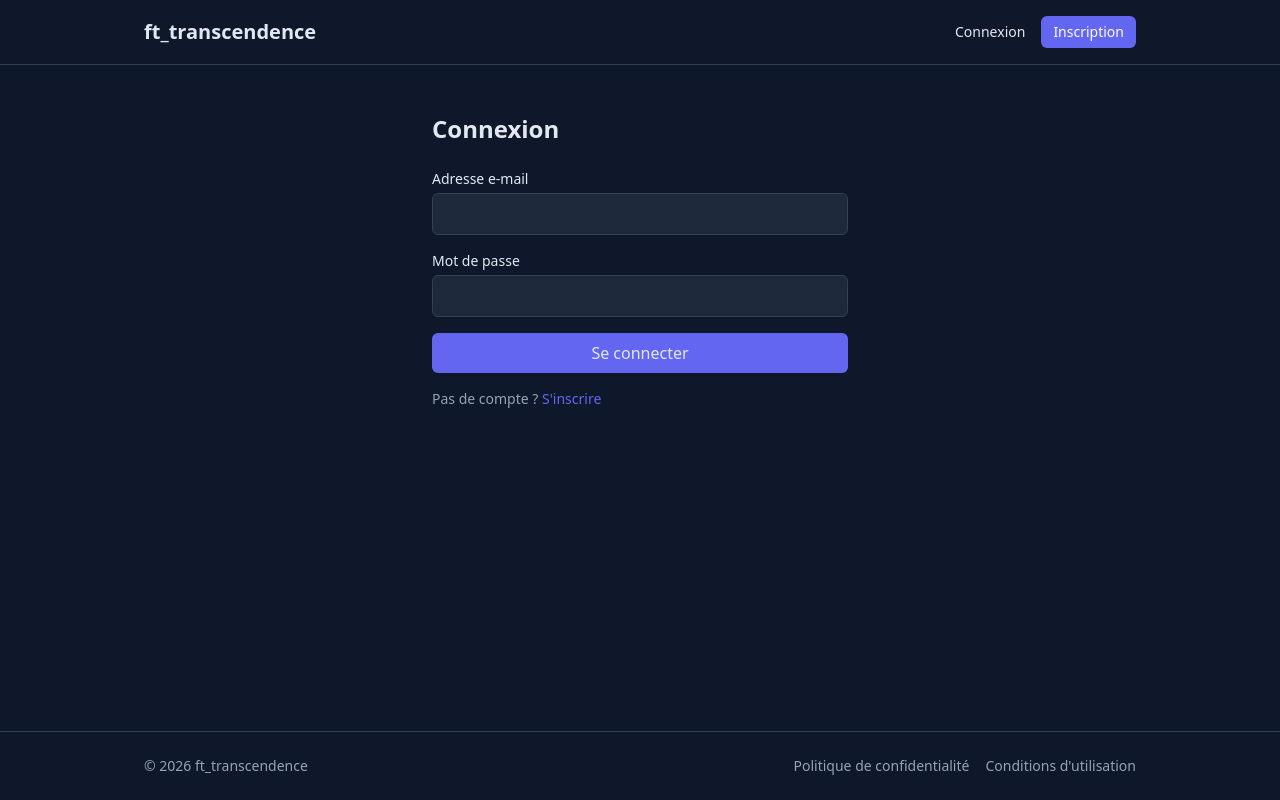
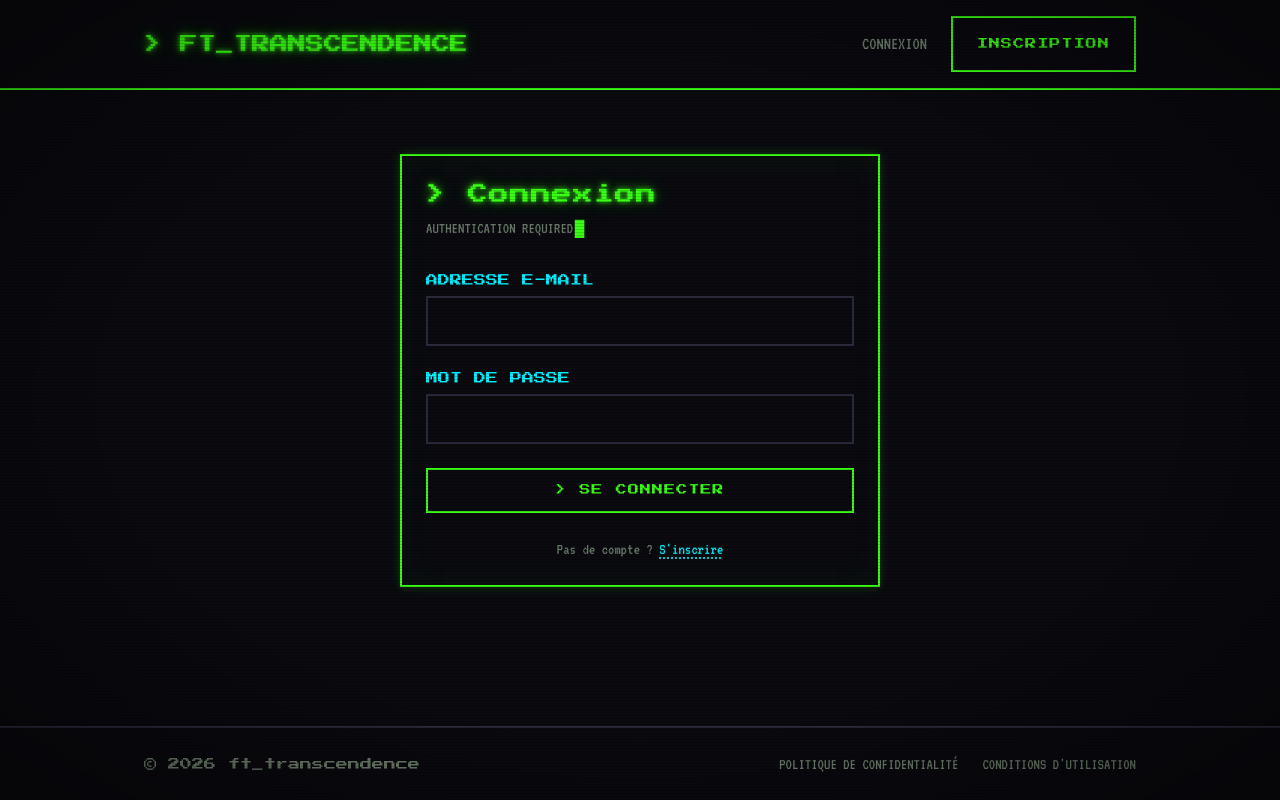
Before and after one commit to 42-Cursus-treig/ft-transcendence, a React (Vite) app in the folder frontend/: page /login in a window 1280 px wide. Built offline with nearby package versions, Linux system fonts and the light colour scheme; no server answers.

Commit message:
feat: retro arcade CRT design with neon glow and scanlines

```diff
--- a/frontend/src/App.tsx
+++ b/frontend/src/App.tsx
@@ -12,7 +12,16 @@ import { useTranslation } from 'react-i18next';
 
 function NotFound() {
   const { t } = useTranslation();
-  return <div className="p-12 text-center text-muted">{t('common.notFound')}</div>;
+  return (
+    <div className="max-w-2xl mx-auto px-4 py-24 text-center">
+      <p className="font-display text-5xl md:text-7xl neon text-danger mb-6">
+        404
+      </p>
+      <p className="font-body text-2xl text-muted">
+        &gt; {t('common.notFound')}<span className="cursor-blink"></span>
+      </p>
+    </div>
+  );
 }
 
 export function App() {
--- a/frontend/src/components/Layout.tsx
+++ b/frontend/src/components/Layout.tsx
@@ -8,40 +8,49 @@ export function Layout() {
 
   return (
     <div className="min-h-screen flex flex-col">
-      <header className="border-b border-border">
-        <nav className="max-w-5xl mx-auto px-4 py-4 flex items-center justify-between">
-          <Link to="/" className="text-xl font-bold">ft_transcendence</Link>
-          <div className="flex items-center gap-4 text-sm">
+      <header className="border-b-2 border-accent">
+        <div className="max-w-5xl mx-auto px-4 py-4 flex items-center justify-between">
+          <Link to="/" className="font-display text-lg neon text-accent hover:text-accent-cyan transition-colors">
+            &gt; FT_TRANSCENDENCE
+          </Link>
+          <nav className="flex items-center gap-6 font-body text-lg">
             {user ? (
               <>
-                <Link to="/profile" className="hover:text-accent">{user.username}</Link>
-                <button onClick={logout} className="hover:text-accent">{t('common.logout')}</button>
+                <Link to="/profile" className="text-accent-cyan hover:text-accent neon-cyan">
+                  [ {user.username} ]
+                </Link>
+                <button onClick={logout} className="text-muted hover:text-danger uppercase">
+                  {t('common.logout')}
+                </button>
               </>
             ) : (
               <>
-                <Link to="/login" className="hover:text-accent">{t('common.login')}</Link>
-                <Link
-                  to="/register"
-                  className="bg-accent px-3 py-1.5 rounded-md text-white hover:opacity-90"
-                >
+                <Link to="/login" className="text-muted hover:text-accent uppercase">
+                  {t('common.login')}
+                </Link>
+                <Link to="/register" className="btn-arcade-primary">
                   {t('common.register')}
                 </Link>
               </>
             )}
-          </div>
-        </nav>
+          </nav>
+        </div>
       </header>
 
       <main className="flex-1">
         <Outlet />
       </main>
 
-      <footer className="border-t border-border mt-auto">
-        <div className="max-w-5xl mx-auto px-4 py-6 flex flex-wrap gap-4 justify-between text-sm text-muted">
-          <span>{t('footer.copyright')}</span>
-          <div className="flex gap-4">
-            <Link to="/privacy" className="hover:text-text">{t('nav.privacy')}</Link>
-            <Link to="/terms" className="hover:text-text">{t('nav.terms')}</Link>
+      <footer className="border-t-2 border-border mt-auto">
+        <div className="max-w-5xl mx-auto px-4 py-6 flex flex-wrap gap-4 justify-between items-center font-body text-base text-muted">
+          <span className="font-display text-xs">{t('footer.copyright')}</span>
+          <div className="flex gap-6">
+            <Link to="/privacy" className="hover:text-accent uppercase">
+              {t('nav.privacy')}
+            </Link>
+            <Link to="/terms" className="hover:text-accent uppercase">
+              {t('nav.terms')}
+            </Link>
           </div>
         </div>
       </footer>
--- a/frontend/src/components/ProtectedRoute.tsx
+++ b/frontend/src/components/ProtectedRoute.tsx
@@ -6,8 +6,15 @@ import { useAuth } from '../auth/AuthContext';
 export function ProtectedRoute({ children }: { children: ReactNode }) {
   const { user, loading } = useAuth();
   const { t } = useTranslation();
+
   if (loading) {
-    return <div className="flex items-center justify-center min-h-screen text-muted">{t('common.loading')}</div>;
+    return (
+      <div className="flex items-center justify-center min-h-screen">
+        <p className="font-body text-2xl text-accent neon">
+          &gt; {t('common.loading')}<span className="cursor-blink"></span>
+        </p>
+      </div>
+    );
   }
   if (!user) {
     return <Navigate to="/login" replace />;
--- a/frontend/src/index.css
+++ b/frontend/src/index.css
@@ -1,3 +1,5 @@
+@import url('https://fonts.googleapis.com/css2?family=Press+Start+2P&family=VT323&display=swap');
+
 @tailwind base;
 @tailwind components;
 @tailwind utilities;
@@ -8,5 +10,137 @@ html, body, #root {
 
 body {
   @apply bg-bg text-text antialiased;
-  font-family: system-ui, -apple-system, sans-serif;
+  font-family: 'VT323', 'Courier New', monospace;
+  font-size: 20px;
+  overflow-x: hidden;
 }
+
+h1, h2, h3, h4, h5, h6 {
+  font-family: 'Press Start 2P', monospace;
+  letter-spacing: 0.05em;
+  line-height: 1.4;
+}
+
+body::before {
+  content: '';
+  position: fixed;
+  inset: 0;
+  pointer-events: none;
+  z-index: 100;
+  background: repeating-linear-gradient(
+    0deg,
+    rgba(0, 0, 0, 0.15) 0px,
+    rgba(0, 0, 0, 0.15) 1px,
+    transparent 1px,
+    transparent 3px
+  );
+}
+
+body::after {
+  content: '';
+  position: fixed;
+  inset: 0;
+  pointer-events: none;
+  z-index: 99;
+  background: radial-gradient(
+    ellipse at center,
+    transparent 60%,
+    rgba(0, 0, 0, 0.4) 100%
+  );
+}
+
+.cursor-blink::after {
+  content: '█';
+  animation: blink 1s step-end infinite;
+  color: #39ff14;
+  margin-left: 0.1em;
+}
+
+@keyframes blink {
+  50% { opacity: 0; }
+}
+
+.neon {
+  text-shadow:
+    0 0 4px rgba(57, 255, 20, 0.8),
+    0 0 10px rgba(57, 255, 20, 0.5),
+    0 0 20px rgba(57, 255, 20, 0.3);
+}
+
+.neon-cyan {
+  text-shadow:
+    0 0 4px rgba(0, 240, 255, 0.8),
+    0 0 10px rgba(0, 240, 255, 0.5);
+}
+
+.btn-arcade {
+  @apply font-display uppercase tracking-wider px-6 py-3 border-2 transition-all duration-150;
+  font-family: 'Press Start 2P', monospace;
+  font-size: 11px;
+  letter-spacing: 0.1em;
+}
+
+.btn-arcade-primary {
+  @apply btn-arcade bg-transparent text-accent border-accent;
+}
+
+.btn-arcade-primary:hover:not(:disabled) {
+  @apply bg-accent text-bg;
+  box-shadow:
+    0 0 10px rgba(57, 255, 20, 0.6),
+    0 0 20px rgba(57, 255, 20, 0.4),
+    inset 0 0 10px rgba(57, 255, 20, 0.2);
+}
+
+.btn-arcade-primary:disabled {
+  @apply opacity-40 cursor-not-allowed;
+}
+
+.input-arcade {
+  @apply w-full bg-transparent border-2 border-border px-4 py-2 text-text;
+  @apply focus:outline-none focus:border-accent;
+  font-family: 'VT323', monospace;
+  font-size: 20px;
+  caret-color: #39ff14;
+}
+
+.input-arcade:focus {
+  box-shadow: 0 0 8px rgba(57, 255, 20, 0.4);
+}
+
+.arcade-panel {
+  @apply border-2 border-accent p-6 relative bg-bg;
+  box-shadow:
+    0 0 10px rgba(57, 255, 20, 0.2),
+    inset 0 0 30px rgba(57, 255, 20, 0.05);
+}
+
+.arcade-panel::before,
+.arcade-panel::after {
+  font-family: 'Press Start 2P', monospace;
+  font-size: 10px;
+  color: #39ff14;
+  position: absolute;
+  padding: 0 8px;
+  background: #0a0a0f;
+}
+
+.type-effect {
+  overflow: hidden;
+  white-space: nowrap;
+  animation: typing 1.5s steps(40, end);
+}
+
+@keyframes typing {
+  from { width: 0; }
+  to { width: 100%; }
+}
+
+a.arcade-link {
+  @apply text-accent-cyan underline decoration-dotted underline-offset-4;
+  transition: color 0.15s;
+}
+
+a.arcade-link:hover {
+  @apply text-accent;
+}
--- a/frontend/src/pages/Login.tsx
+++ b/frontend/src/pages/Login.tsx
@@ -44,41 +44,61 @@ export function Login() {
   };
 
   return (
-    <div className="max-w-md mx-auto px-4 py-12">
-      <h1 className="text-2xl font-bold mb-6">{t('auth.loginTitle')}</h1>
-      <form onSubmit={handleSubmit} className="space-y-4" noValidate>
+    <div className="max-w-lg mx-auto px-4 py-16">
+      <div className="arcade-panel">
+        <h1 className="font-display text-xl neon text-accent mb-2">
+          &gt; {t('auth.loginTitle')}
+        </h1>
+        <p className="font-body text-base text-muted mb-8">
+          AUTHENTICATION REQUIRED<span className="cursor-blink"></span>
+        </p>
+
+        <form onSubmit={handleSubmit} className="space-y-6" noValidate>
           <div>
-          <label className="block text-sm mb-1" htmlFor="email">{t('auth.email')}</label>
+            <label className="block font-display text-xs text-accent-cyan mb-2" htmlFor="email">
+              {t('auth.email').toUpperCase()}
+            </label>
             <input
               id="email" type="email" value={email}
               onChange={(e) => setEmail(e.target.value)}
-            className="w-full bg-surface border border-border rounded-md px-3 py-2 focus:outline-none focus:border-accent"
+              className="input-arcade"
               autoComplete="email"
             />
-          {errors.email && <p className="text-red-400 text-sm mt-1">{errors.email}</p>}
+            {errors.email && (
+              <p className="text-danger font-body text-base mt-1">&gt; ERR: {errors.email}</p>
+            )}
           </div>
           <div>
-          <label className="block text-sm mb-1" htmlFor="password">{t('auth.password')}</label>
+            <label className="block font-display text-xs text-accent-cyan mb-2" htmlFor="password">
+              {t('auth.password').toUpperCase()}
+            </label>
             <input
               id="password" type="password" value={password}
               onChange={(e) => setPassword(e.target.value)}
-            className="w-full bg-surface border border-border rounded-md px-3 py-2 focus:outline-none focus:border-accent"
+              className="input-arcade"
               autoComplete="current-password"
             />
-          {errors.password && <p className="text-red-400 text-sm mt-1">{errors.password}</p>}
+            {errors.password && (
+              <p className="text-danger font-body text-base mt-1">&gt; ERR: {errors.password}</p>
+            )}
           </div>
-        {errors.form && <p className="text-red-400 text-sm">{errors.form}</p>}
-        <button
-          type="submit" disabled={submitting}
-          className="w-full bg-accent hover:opacity-90 disabled:opacity-50 rounded-md py-2 font-medium"
-        >
-          {submitting ? t('auth.loginSubmitting') : t('auth.loginSubmit')}
+
+          {errors.form && (
+            <p className="text-danger font-body text-lg">&gt; {errors.form}</p>
+          )}
+
+          <button type="submit" disabled={submitting} className="btn-arcade-primary w-full">
+            {submitting ? `> ${t('auth.loginSubmitting')}` : `> ${t('auth.loginSubmit')}`}
           </button>
         </form>
-      <p className="text-muted text-sm mt-4">
+
+        <p className="font-body text-base text-muted mt-6 text-center">
           {t('auth.noAccount')}{' '}
-        <Link to="/register" className="text-accent hover:underline">{t('auth.registerLink')}</Link>
+          <Link to="/register" className="arcade-link">
+            {t('auth.registerLink')}
+          </Link>
         </p>
+      </div>
     </div>
   );
 }
--- a/frontend/tailwind.config.js
+++ b/frontend/tailwind.config.js
@@ -4,12 +4,19 @@ export default {
   theme: {
     extend: {
       colors: {
-        bg: '#0f172a',
-        surface: '#1e293b',
-        border: '#334155',
-        text: '#e2e8f0',
-        muted: '#94a3b8',
-        accent: '#6366f1',
+        bg: '#0a0a0f',
+        surface: '#14141f',
+        border: '#2a2a3a',
+        text: '#e8e8e8',
+        muted: '#6a7a6a',
+        accent: '#39ff14',
+        'accent-cyan': '#00f0ff',
+        'accent-magenta': '#ff2e63',
+        danger: '#ff2e63',
+      },
+      fontFamily: {
+        display: ['"Press Start 2P"', 'monospace'],
+        body: ['VT323', 'Courier New', 'monospace'],
       },
     },
   },
```
Also changed, not shown: frontend/src/pages/Home.tsx (+46 -5 lines), frontend/src/pages/Profile.tsx (+32 -13 lines), frontend/src/pages/Register.tsx (+45 -21 lines). Lines whose indentation alone changed are shown as unchanged.
